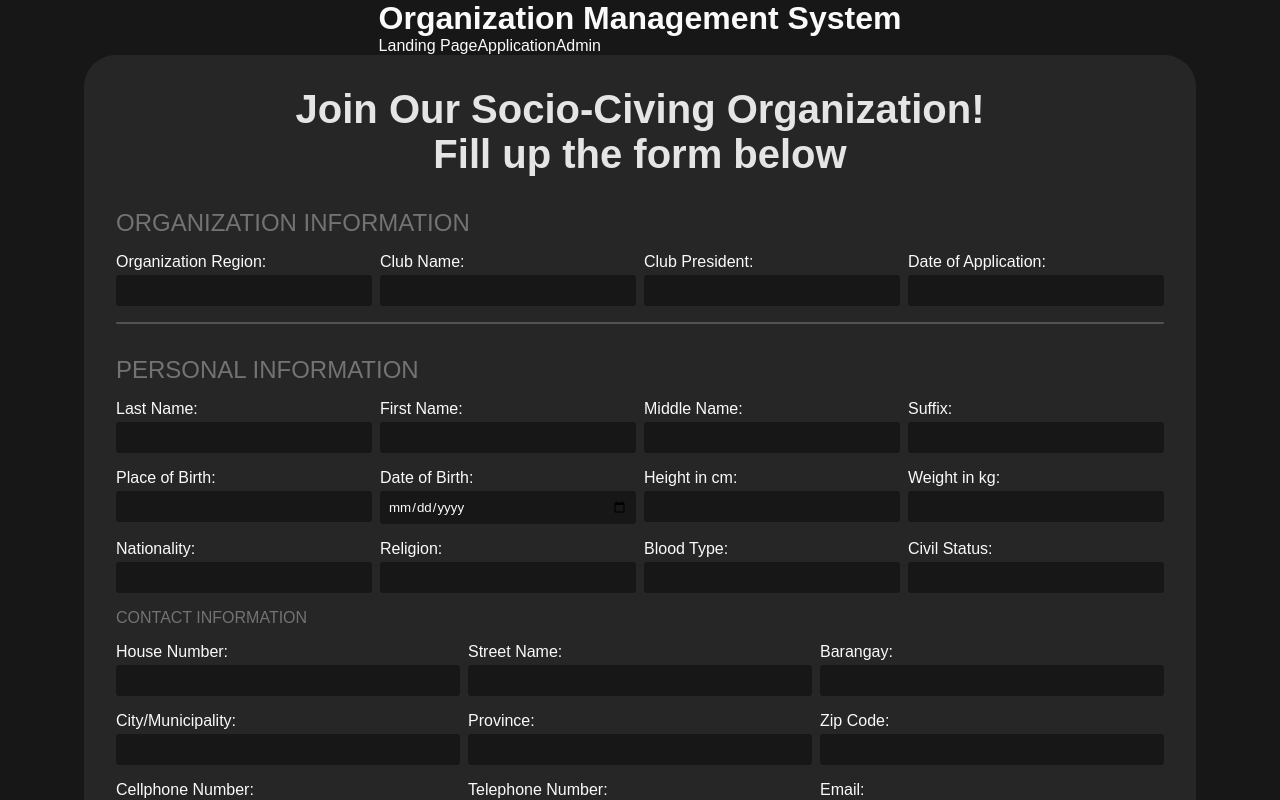
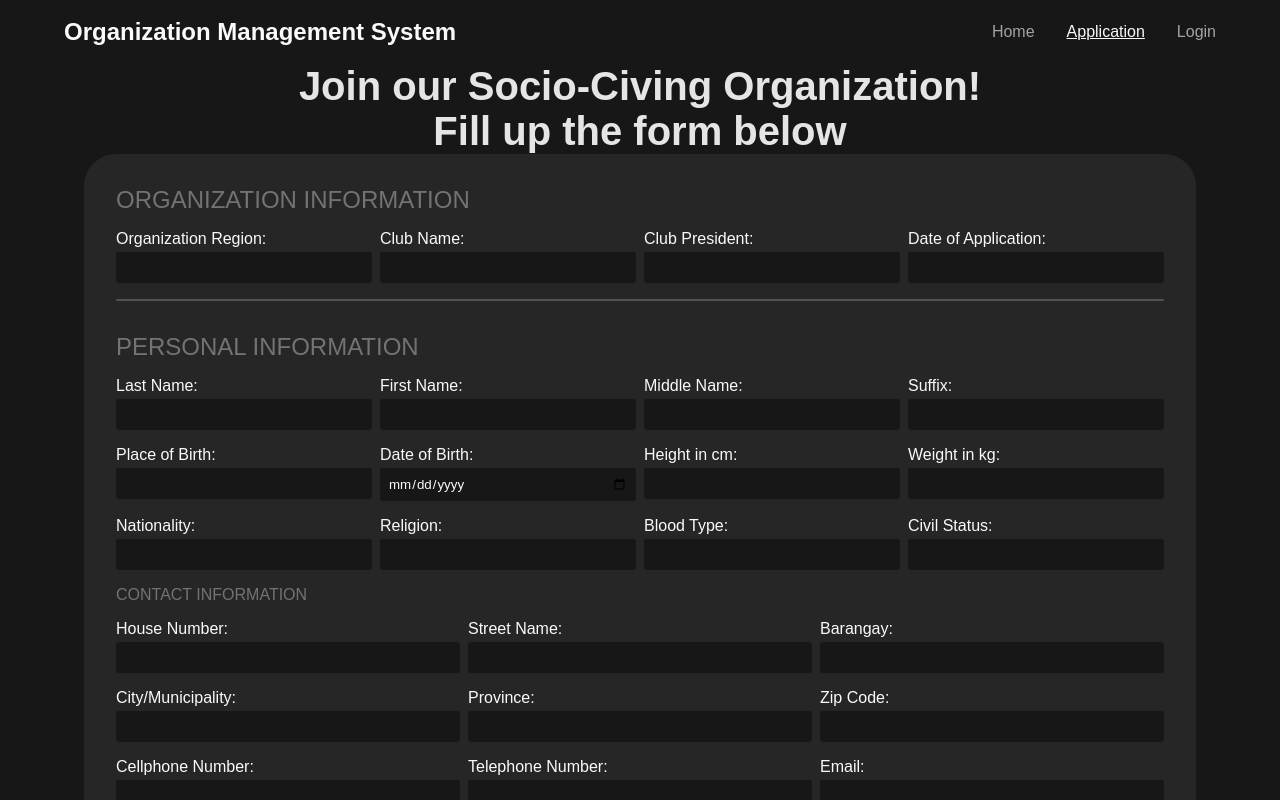
Before and after one commit to leonardporteria/organization-management-system, a React (Vite) app in the folder client/: page /application in a window 1280 px wide. Shown: the top 800 px of the page. Built offline with nearby package versions, Linux system fonts and the light colour scheme.

Commit message:
styled header'

```diff
--- a/client/src/App.jsx
+++ b/client/src/App.jsx
@@ -1,10 +1,20 @@
-import { BrowserRouter, Routes, Route, Link } from 'react-router-dom';
+import { BrowserRouter, Routes, Route, Link, useMatch } from 'react-router-dom';
 
 import LandingPage from './components/landingPage/LandingPage';
 import ApplicationForm from './components/applicationForm/ApplicationForm';
-import AdminDashboard from './components/adminDashboard/AdminDashboard';
+import LoginPage from './components/loginPage/LoginPage';
 
 import './App.scss';
+
+const NavLink = ({ to, label }) => {
+  const match = useMatch(to);
+
+  return (
+    <Link to={to} className={match ? 'active' : 'App__header__links'}>
+      {label}
+    </Link>
+  );
+};
 
 function App() {
   return (
@@ -14,16 +24,22 @@ function App() {
           <h1 className='App__header__title'>Organization Management System</h1>
 
           <div className='App__header__links'>
-            <Link to='/'>Landing Page</Link>
-            <Link to='/application'>Application</Link>
-            <Link to='/admin'>Admin</Link>
+            <NavLink to='/' label='Home'>
+              Home
+            </NavLink>
+            <NavLink to='/application' label='Application'>
+              Application
+            </NavLink>
+            <NavLink to='/login' label='Login'>
+              Login
+            </NavLink>
           </div>
         </nav>
 
         <Routes>
           <Route path='/' element={<LandingPage />} />
           <Route path='/application' element={<ApplicationForm />} />
-          <Route path='/admin' element={<AdminDashboard />} />
+          <Route path='/login' element={<LoginPage />} />
         </Routes>
       </BrowserRouter>
     </div>
--- a/client/src/App.scss
+++ b/client/src/App.scss
@@ -14,4 +14,25 @@
   color: $neutral-50;
 
   font-family: 'Montserrat', sans-serif;
+
+  &__header {
+    display: flex;
+    width: 100%;
+    height: 4rem;
+    justify-content: space-between;
+    align-items: center;
+    &__title {
+      font-size: 1.5rem;
+    }
+    &__links {
+      display: flex;
+      gap: 2rem;
+      color: $neutral-400;
+    }
+  }
 }
+
+.active {
+  text-decoration: underline;
+  color: $neutral-50;
+}
--- a/client/src/components/applicationForm/ApplicationForm.jsx
+++ b/client/src/components/applicationForm/ApplicationForm.jsx
@@ -44,14 +44,15 @@ const ApplicationForm = () => {
   };
 
   return (
-    <div className='Form'>
-      <div className='Form__Header'>
+    <>
+      <div className='Header'>
         <h1>
-          Join Our Socio-Civing Organization!
+          Join our Socio-Civing Organization!
           <br /> Fill up the form below
         </h1>
       </div>
 
+      <div className='Form'>
         <OrganizationInformation />
         <PersonalInformation />
         <EmployeeInformation />
@@ -65,6 +66,7 @@ const ApplicationForm = () => {
         </div>
         {response && <div>{JSON.stringify(response)}</div>}
       </div>
+    </>
   );
 };
 
--- a/client/src/components/applicationForm/ApplicationForm.scss
+++ b/client/src/components/applicationForm/ApplicationForm.scss
@@ -1,4 +1,12 @@
 @import '../../variables';
+
+.Header {
+  > h1 {
+    text-align: center;
+    font-size: 2.5rem;
+    color: $neutral-200;
+  }
+}
 
 .Form {
   padding: 2rem;
@@ -7,14 +15,6 @@
 
   display: grid;
   gap: 2rem;
-
-  &__Header {
-    > h1 {
-      text-align: center;
-      font-size: 2.5rem;
-      color: $neutral-200;
-    }
-  }
 
   &__button {
     justify-self: center;
--- /dev/null
+++ b/client/src/components/loginPage/LoginPage.jsx
@@ -0,0 +1,5 @@
+const LoginPage = () => {
+  return <div>login</div>;
+};
+
+export default LoginPage;
```
Lines whose indentation alone changed are shown as unchanged.
